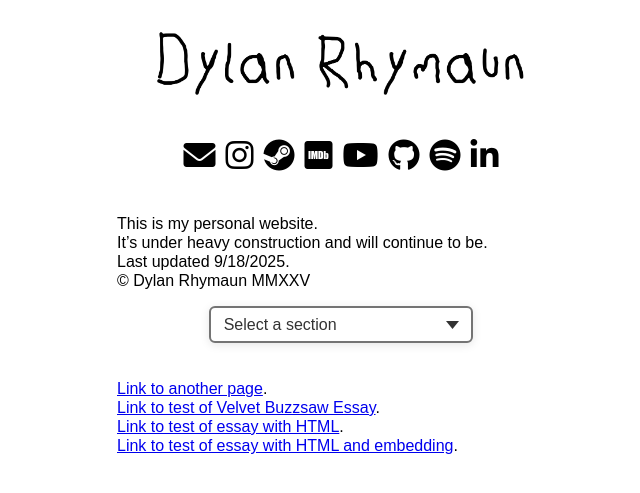
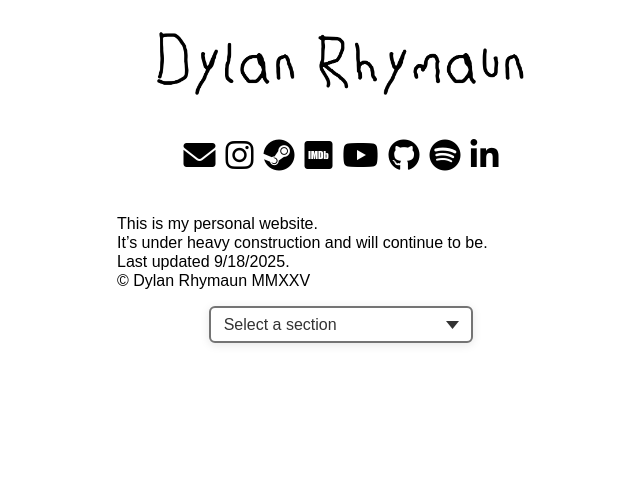
Before and after one commit to DylanRhymaun/personal-website-test-environment, a Jekyll site: the page built from index.md, in a window 1280 px wide. Shown: the top 493 px of the page, without its empty margins (299-939 px from the left). Built offline with Jekyll 4.4.1, drawn with Linux system fonts in a browser that asks for light colours; some web fonts are replaced.

Commit message:
Remove test links

```diff
--- a/index.md
+++ b/index.md
@@ -119,12 +119,3 @@ This is my personal website. <br>It's under heavy construction and will continue
       <br><a href="https://yaboyled.itch.io/spaceops">Link to the Itch.io Page</a>
       <p>I served as the sole artist on a team of 4 people for the 2021 GMTK game jam. Space Ops was a simple wave based top down shooter. Pretty fun to work on, not the most impressive game ever made.</p>    </section>
 </div>
-
-<br>
-[Link to another page](./writing/testing/another-page.html).<br>
-
-[Link to test of Velvet Buzzsaw Essay](./writing/professional/velvetbuzzsaw.html).<br>
-
-[Link to test of essay with HTML](./writing/fun/albumsof2024.html).<br>
-
-[Link to test of essay with HTML and embedding](./writing/fun/songsof2024.html).
```
